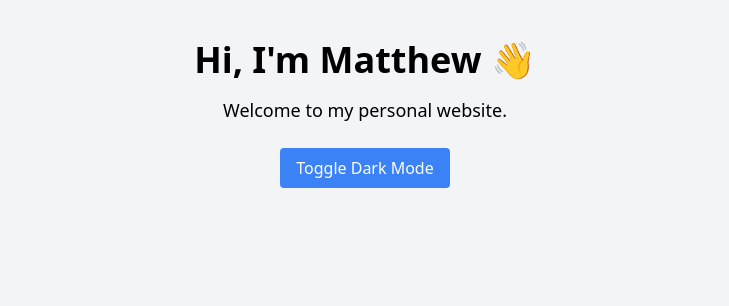
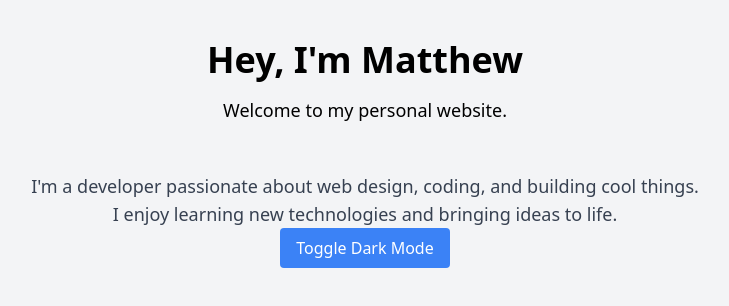
Before and after one commit to MattheKole/personal-website, a plain HTML site: page index.html in a window 1280 px wide. Shown: the whole page, without its empty margins (275-1004 px from the left). Drawn offline with nearby package versions, Linux system fonts and the light colour scheme.

Commit message:
Add About Me section to homepage

```diff
--- a/index.html
+++ b/index.html
@@ -3,15 +3,23 @@
 <head>
   <meta charset="UTF-8" />
   <meta name="viewport" content="width=device-width, initial-scale=1.0" />
-  <title>Matthew's Website</title>
+  <title>Matthew Kolesnik | Portfolio</title>
   <!-- Tailwind CSS for styling -->
   <script src="https://cdn.tailwindcss.com"></script>
   <link rel="stylesheet" href="style.css" />
 </head>
 <body class="bg-gray-100 text-center p-10 font-sans">
-  <h1 class="text-4xl font-bold mb-4">Hi, I'm Matthew 👋</h1>
+  <h1 class="text-4xl font-bold mb-4">Hey, I'm Matthew</h1>
   <p class="text-lg mb-6">Welcome to my personal website.</p>
 
+  <!-- ADD THE ABOUT ME SECTION HERE -->
+  <section class="mt-12">
+    <p class="text-lg text-gray-700 max-w-2xl mx-auto">
+      I'm a developer passionate about web design, coding, and building cool things. I enjoy learning new technologies and bringing ideas to life.
+    </p>
+  </section>
+
+  <!-- DarkMode -->
   <button onclick="toggleDarkMode()" class="bg-blue-500 text-white px-4 py-2 rounded">
     Toggle Dark Mode
   </button>
```
